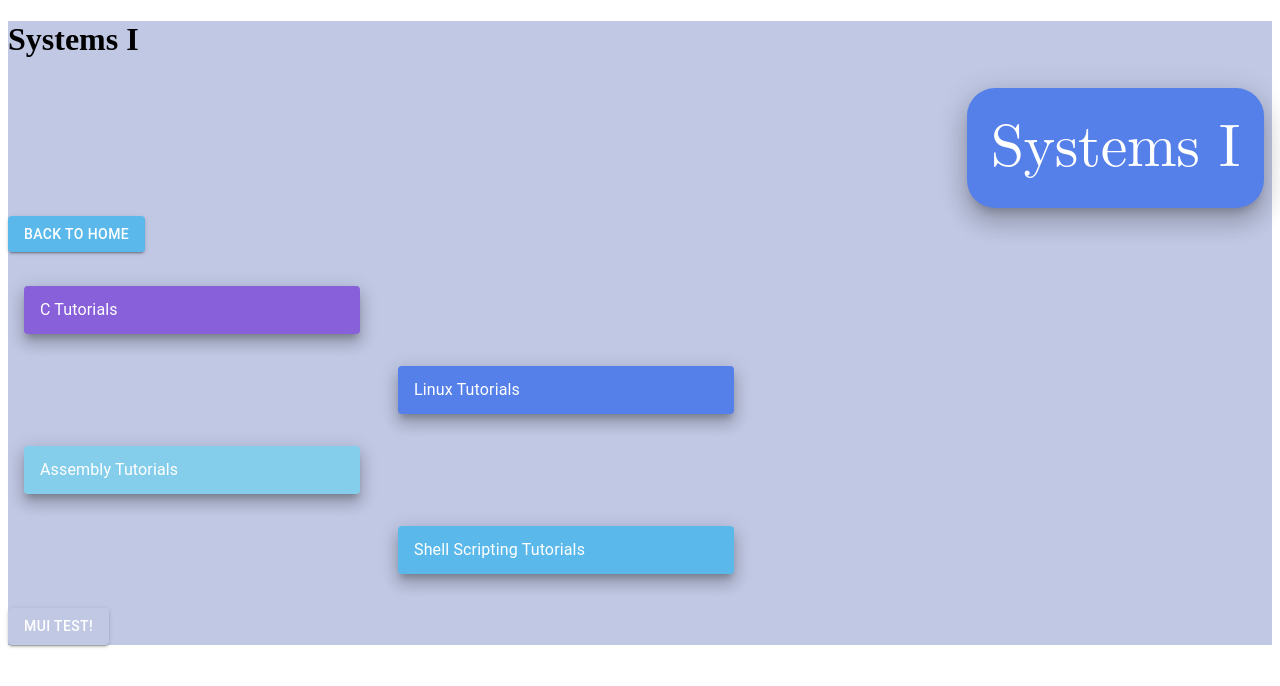
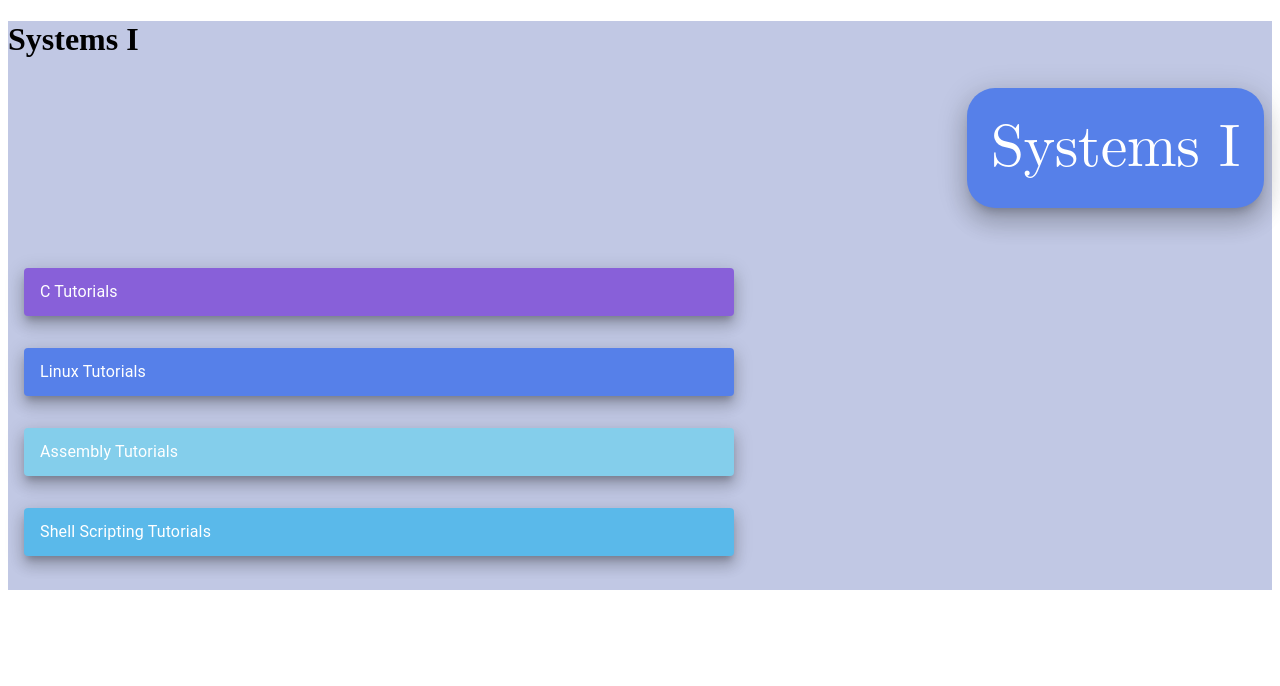
Before and after one commit to cameronbaum0124/338project1, a React (Vite) app in the folder client/react/: page /cameron in a window 1280 px wide. Shown: the top 686 px of the page. Built offline with nearby package versions, Linux system fonts and the light colour scheme; some icons are missing.

Commit message:
Committing so that I can switch to Edward's branch

```diff
--- a/client/react/src/pages/cameron.jsx
+++ b/client/react/src/pages/cameron.jsx
@@ -7,8 +7,36 @@ import { Accordion, AccordionActions, AccordionSummary, AccordionDetails } from
 import Grid from '@mui/material/Grid'
 import { createTheme, ThemeProvider } from '@mui/material/styles'
 import VideoCard from "../components/VideoCard.jsx" // thank you Matt :)
+import { alpha, styled} from '@mui/material/styles'
 
+function CustomizedButtonFunc() {
+    const CustomizedButton = styled(Button) (({theme}) => ({
+        width: 400,
+        color: theme.palette.primary.darkerBlue,
+        '& .MuiButton-contained': {
+            '&:hover, &.Mui-focusVisible': {
+                boxShadow: `0px 0px 0px 8px ${alpha(theme.palette.primary.main, .16)}`,
+            },
+            '&.Mui-active': {
+                boxShadow: `0px 0px 0px 14px ${alpha(theme.palette.primary.main, .16)}`,
+            },
+        },
+    }));
 
+    return <CustomizedButton onClick={() => window.location.href="/"}/>
+}
+const CustomizedButton = styled(Button) (({theme}) => ({
+    width: 400,
+    color: theme.palette.primary.darkerBlue,
+    '& .MuiButton-outlined': {
+        '&:hover, &.Mui-focusVisible': {
+            boxShadow: `0px 0px 0px 8px ${alpha(theme.palette.primary.main, .16)}`,
+        },
+        '&.Mui-active': {
+            boxShadow: `0px 0px 0px 14px ${alpha(theme.palette.primary.main, .16)}`,
+        },
+    },
+}));
 
 const theme = createTheme({
     palette: {
@@ -25,7 +53,7 @@ const theme = createTheme({
     }
 });
 
-function AccordionMaker({textColor, backgroundCol, summaryText, detailsText, alignment}) {
+function AccordionMaker({textColor, backgroundCol, summaryText, detailsText, alignment, tutorialType}) {
     const [expanded, setExpanded] = React.useState(false);
 
     const handleChange = (panel) => (event, isExpanded) => {
@@ -33,15 +61,16 @@ function AccordionMaker({textColor, backgroundCol, summaryText, detailsText, ali
     }
 
     return(
-    <Box sx={{p: 2, display: 'flex', width: 300, justifyContent: alignment, width: 710}}>
+    <Box sx={{p: 2, display: 'flex', width: 300, alignContent: alignment, width: 710}}>
         <Accordion elevation={10} sx={{bgcolor: backgroundCol, color: textColor}} expanded={expanded === 'panel1'} onChange={handleChange('panel1')}>
             <AccordionSummary expandIcon={expanded === 'panel1' ? <FolderOpenIcon/> : <FolderIcon/>}>
                 <Typography component="span">{summaryText}</Typography>
             </AccordionSummary>
             <AccordionDetails>
-                <Typography fontFamily="math">{detailsText}</Typography>
                 <Card>
-                    <VideoCard title="Linux Commands" description="Linux commands tutorial test description." videoId="gd7BXuUQ91w"/>
+                    {tutorialType.map((section, index) => (
+                        <VideoSection key={index} {...section} />
+                    ))}
                 </Card>
             </AccordionDetails>
         </Accordion>
@@ -49,7 +78,133 @@ function AccordionMaker({textColor, backgroundCol, summaryText, detailsText, ali
     );
 }
 
+// thank you Matt :)
+function VideoSection({title, videos }) {
+    return(
+        <Box sx={{ mb: 6 }}>
+            <Typography
+                variant="h4"
+                align="center"
+                color="#ffffff"
+                gutterBottom
+                sx={{
+                    mb: 2,
+                    fontFamily: "Cursive",
+                    opacity: 0.75,
+                    textShadow: "0 0 14px rgba(255,255,255,0.4)",
+                }}>
+                {title}
+            </Typography>
+            <br />
+            <Grid container spacing={3} justifyContent="center">
+                {videos.map((video, index) => (
+                    <Grid item xs={12} sm={6} md={4} key={index}>
+                        <VideoCard {...video} />
+                    </Grid>
+                ))}
+            </Grid>
+        </Box>
+    );
+}
+
 function Cameron() {
+    const cTutorials = [
+        {
+            title: "C Tutorials",
+            videos: [
+                {
+                    title: "C Beginner Course: Bro Code",
+                    description: "Bro Code's lessons are clear and simple, and this course covers all the fundamentals!",
+                    videoId: "xND0t1pr3KY",
+                },
+                {
+                    title: "C Header File Intro: Engineer Man",
+                    description: "A quick and simple introduction to C Header Files and why they are useful.",
+                    videoId: "mR8P0NU-ues",
+                },
+                {
+                    title: "C Dynamic Memory (malloc): Caleb Curry",
+                    description: "A useful crash course on Dynamic Memory Allocation in C.",
+                    videoId: "GER0MmUdQbI",
+                },
+                {
+                    title: "Structs and Typedefs in C: Caleb Curry",
+                    description: "A good intro to Typedefs and Structs in C.",
+                    videoId: "IAvfAC4H_0s",
+                }
+            ]
+        }
+    ];
+
+    const linuxTutorials = [
+        {
+            title: "Linux Tutorials",
+            videos: [
+                {
+                    title: "What is Linux: Fireship",
+                    description: "A quick history on why Linux was created and what it is!",
+                    videoId: "rrB13utjYV4&t=10s",
+                },
+                {
+                    title: "Linux Commands: NetworkChuck",
+                    description: "A crash course on necessary Linux commands you should know.",
+                    videoId: "gd7BXuUQ91w",
+                },
+                {
+                    title: "Intro to Linux File Permissions: Travis Media",
+                    description: "Must know information about Linux permissions!",
+                    videoId: "LnKoncbQBsM",
+                }
+            ]
+        }
+    ]
+
+    const assemblyTutorials = [
+        {
+            title: "Assembly Tutorials",
+            videos: [
+                {
+                    title: "What is Assembly: Fireship",
+                    description: "A quick history of Assembly and information on it's uses.",
+                    videoId: "4gwYkEK0gOk",
+                },
+                {
+                    title: "Assembly Beginner Intro: Mxy",
+                    description: "A quick crash course on Assembly.",
+                    videoId: "PxiMLtsuGO0",
+                },
+                {
+                    title: "Assembly Tutorial: freeCodeCamp",
+                    description: "An Assembly programming tutorial with ARM, a specific Assembly language that is widely used.",
+                    videoId: "gfmRrPjnEw4",
+                }
+            ]
+        }
+    ];
+
+    const shellScripting = [
+        {
+            title: "Shell Scripting",
+            videos: [
+                {
+                    title: "Bash Scripting: freeCodeCamp",
+                    description: "A full beginner tutorial on scripting with Bash.",
+                    videoId: "tK9Oc6AEnR4",
+                },
+                {
+                    title: "Powershell Beginner Tutorial: JackedProgrammer",
+                    description: "A quick tutorial series on Powershell, the shell used on Windows OS.",
+                    videoId: "NECE5CX69tk&list=PLnK11SQMNnE4vcvuAahz4KhNOS7zOfmB3",
+                },
+                {
+                    title: "What is Bash?: Fireship",
+                    description: "An introduction to what Bash is; Bash is the primary shell on Linux and MacOS.",
+                    videoId: "I4EWvMFj37g",
+                }
+            ]
+        }
+    ];
+
     return (
         <ThemeProvider theme={theme} component="span">
             <Box sx={{bgcolor: "primary.grayishPurple"}}>
@@ -65,15 +220,14 @@ function Cameron() {
                     </Card>
                 </Grid>
 
-                <Button variant="contained" sx={{bgcolor: 'primary', color: 'textColor.main'}} onClick={() => window.location.href="/"}>Back to Home</Button>
+                <CustomizedButtonFunc/>
                 <br></br>
                 <br></br>
-                <AccordionMaker textColor="textColor.main" backgroundCol="primary.purple" summaryText="C Tutorials" detailsText="This is where videos will be!" alignment="flex-start"/>
-                <AccordionMaker textColor="textColor.main" backgroundCol="primary.darkerBlue" summaryText="Linux Tutorials" detailsText="This is where videos will be!" alignment="flex-end"/>
-                <AccordionMaker textColor="textColor.main" backgroundCol="primary.lightBlue" summaryText="Assembly Tutorials" detailsText="This is where videos will be!" alignment="flex-start"/>
-                <AccordionMaker textColor="textColor.main" backgroundCol="primary.main" summaryText="Shell Scripting Tutorials" detailsText="This is where videos will be!" alignment="flex-end"/>
+                <AccordionMaker textColor="textColor.main" backgroundCol="primary.purple" summaryText="C Tutorials" detailsText="This is where videos will be!" alignment="flex-start" tutorialType={cTutorials}/>
+                <AccordionMaker textColor="textColor.main" backgroundCol="primary.darkerBlue" summaryText="Linux Tutorials" detailsText="This is where videos will be!" alignment="flex-end" tutorialType={linuxTutorials}/>
+                <AccordionMaker textColor="textColor.main" backgroundCol="primary.lightBlue" summaryText="Assembly Tutorials" detailsText="This is where videos will be!" alignment="flex-start" tutorialType={assemblyTutorials}/>
+                <AccordionMaker textColor="textColor.main" backgroundCol="primary.main" summaryText="Shell Scripting Tutorials" detailsText="This is where videos will be!" alignment="flex-end" tutorialType={shellScripting}/>
                 <br></br>
-                <Button variant="contained" sx={{bgcolor: 'primary.grayishPurple', color: 'textColor.main'}} onClick={() => console.log("Hello!")}>MUI Test!</Button>
             </Box>
         </ThemeProvider>
     );
```
